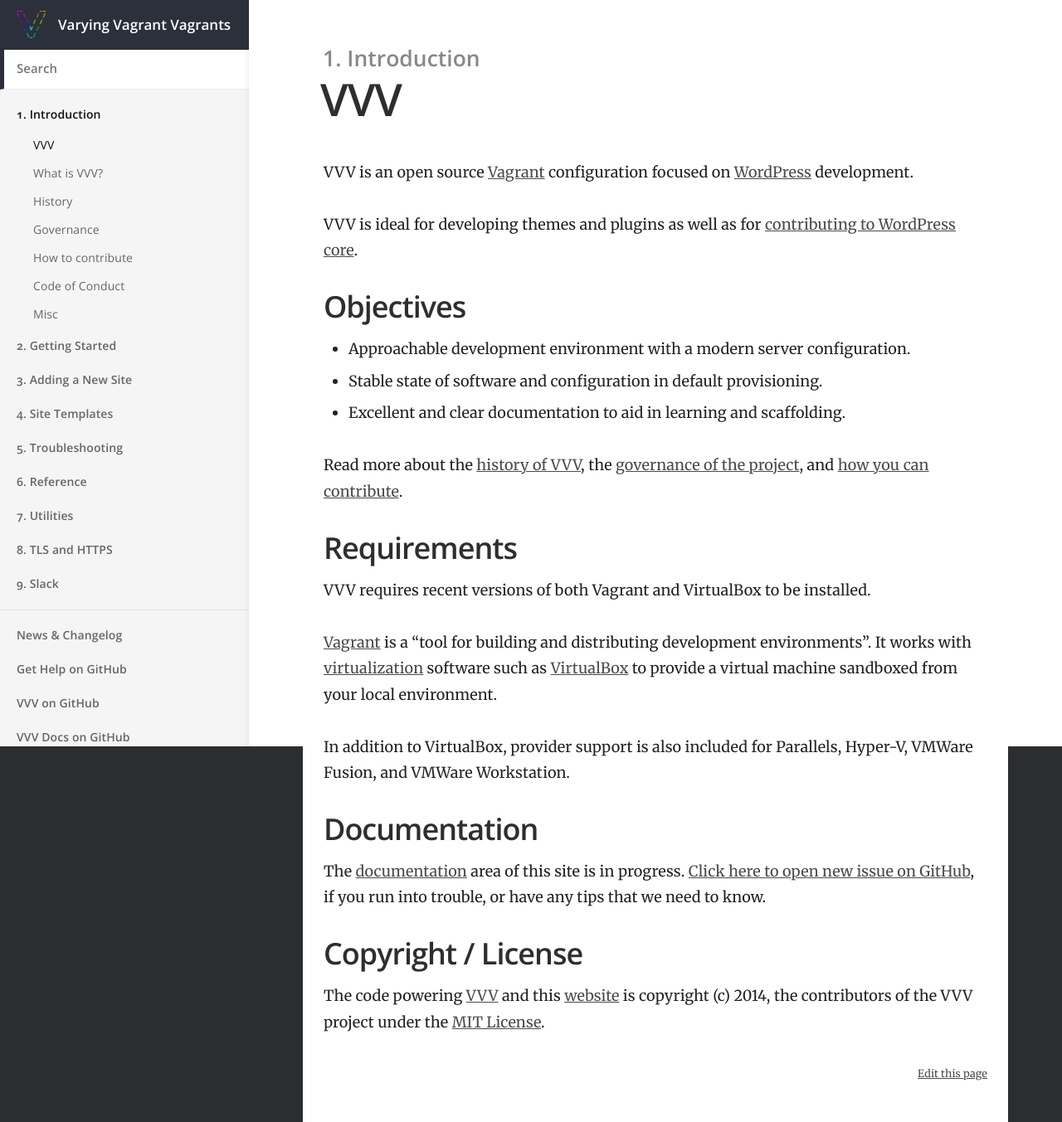
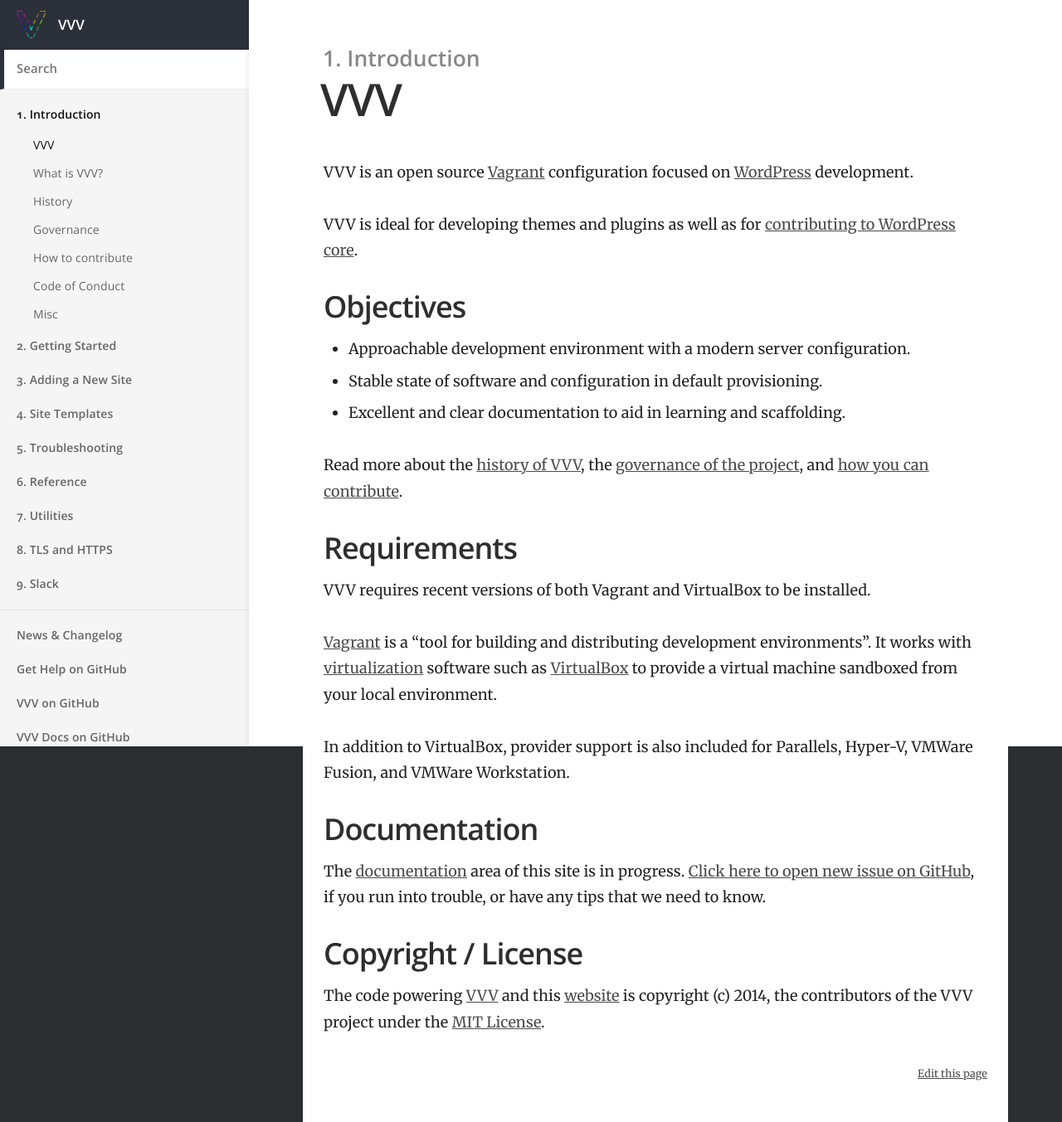
Before and after one commit to Varying-Vagrant-Vagrants/varyingvagrantvagrants.org, a Jekyll site: the page built from index.md, in a window 1280 px wide. Shown: the whole page at 83% size. Built offline with Jekyll 4.4.1, drawn with Linux system fonts in a browser that asks for light colours.

Commit message:
Update _config.yml

```diff
--- a/_config.yml
+++ b/_config.yml
@@ -6,7 +6,7 @@
 # 'jekyll serve'. If you change this file, please restart the server process.
 
 # Site settings
-title: Varying Vagrant Vagrants
+title: VVV
 email: jeremy.felt@gmail.com
 baseurl: "" # the subpath of your site, e.g. /blog
 url: "https://varyingvagrantvagrants.org" # the base hostname & protocol for your site
@@ -29,7 +29,7 @@ show_full_navigation: false
 
 # Values for the jekyll-seo-tag gem (https://github.com/jekyll/jekyll-seo-tag)
 logo: /images/vvv.png
-description: "Documentation for the open source Vagrant configuration for developing with WordPress."
+description: "Documentation for the open source VVV project."
 
 twitter:
   card: summary
```
